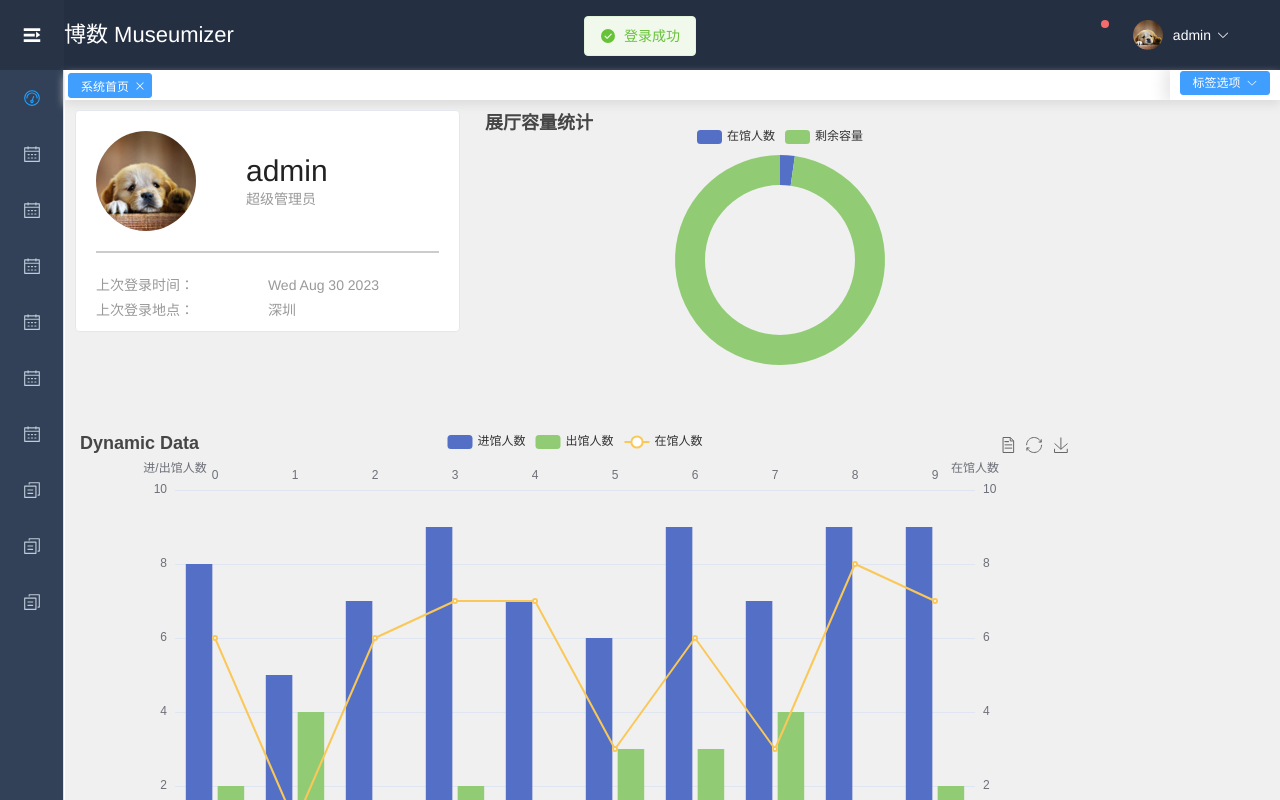
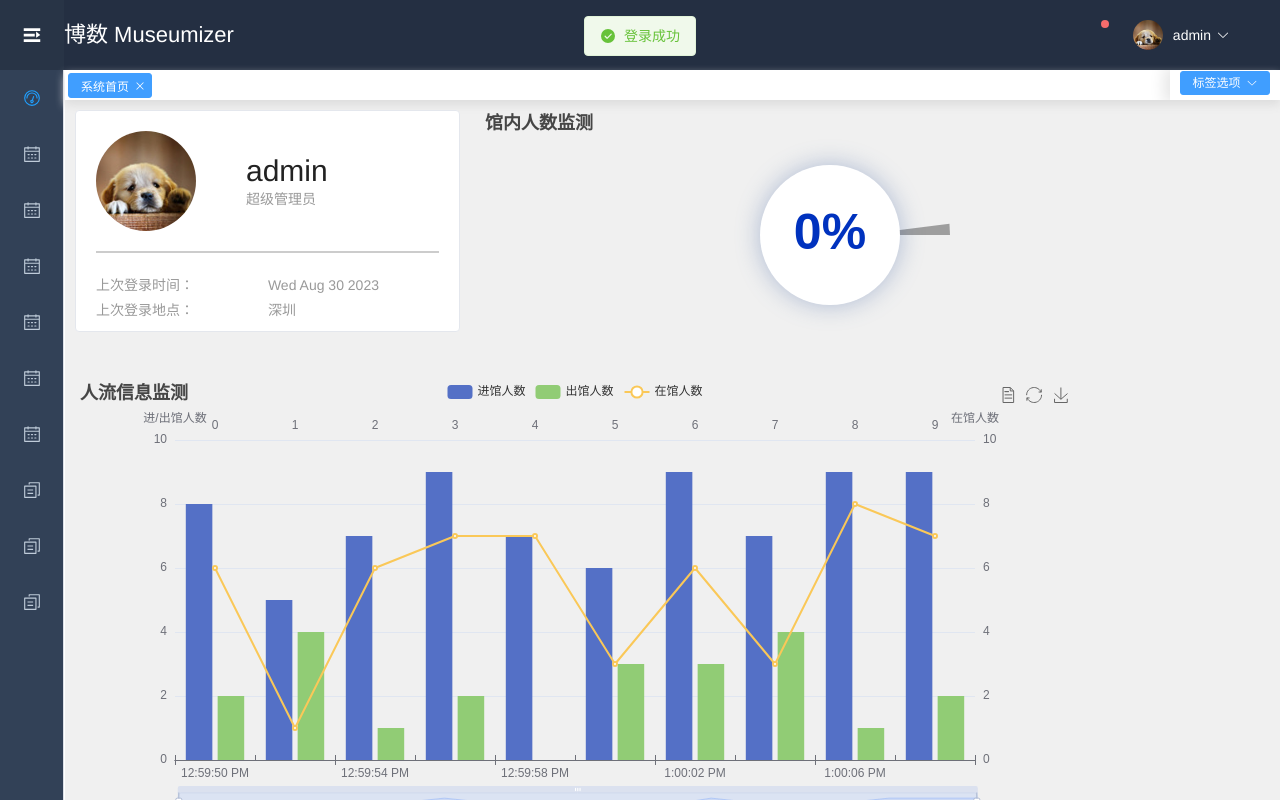
Before and after one commit to OwenXu6/pl0-compiler, a Vue app: page /#/login in a window 1280 px wide. Both pictures are taken after a click on the button "登录". Built offline with nearby package versions, Linux system fonts and the light colour scheme; a small style sheet from the web is missing; what vue3-print-nb would draw is missing.

Commit message:
mergeCollection

```diff
--- a/src/components/capacity.vue
+++ b/src/components/capacity.vue
@@ -1,71 +1,196 @@
 <template>
-    <div id="main" :style="{ width: '600px', height: '300px' }"></div>
+    <div id="main" :style="{ width: '700px', height: '250px' }"></div>
 </template>
 
 <script lang="ts">
-import { defineComponent, onMounted, PropType } from 'vue'
+import { defineComponent, onMounted} from 'vue'
 import * as echarts from 'echarts'
 
 export default defineComponent({
     props: {
         onSet: {
-            type: Number as PropType<number>,
+            type: Number,
             required: true,
         },
     },
     setup(props) {
-        const validOnSet = typeof props.onSet === 'number' ? props.onSet : 0;
-        let table_data = [
-            { value: validOnSet, name: '在馆人数' },
-            { value: 500, name: '剩余容量' },
-        ];
+        const capacity = 2500;
+        var ROOT_PATH = 'https://echarts.apache.org/examples';
+        var _panelImageURL = ROOT_PATH + '/data/asset/img/custom-gauge-panel.png';
+        var _animationDuration = 1000;
+        var _animationDurationUpdate = 1000;
+        var _animationEasingUpdate = 'quarticInOut';
+        var _valOnRadianMax = capacity;
+        var _outerRadius = 120;
+        var _innerRadius = 100;
+        var _pointerInnerRadius = 30;
+        var _insidePanelRadius = 70;
+        var _currentDataIndex = 0;
+        function renderItem(params, api) {
+            var valOnRadian = api.value(1);
+            var coords = api.coord([api.value(0), valOnRadian]);
+            var polarEndRadian = coords[3];
+            var imageStyle = {
+                image: _panelImageURL,
+                x: params.coordSys.cx - _outerRadius,
+                y: params.coordSys.cy - _outerRadius,
+                width: _outerRadius * 2,
+                height: _outerRadius * 2,
+            };
+            return {
+                type: 'group',
+                children: [
+                    {
+                        type: 'image',
+                        style: imageStyle,
+                        clipPath: {
+                            type: 'sector',
+                            shape: {
+                                cx: params.coordSys.cx,
+                                cy: params.coordSys.cy,
+                                r: _outerRadius,
+                                r0: _innerRadius,
+                                startAngle: 0,
+                                endAngle: -polarEndRadian,
+                                transition: 'endAngle',
+                                enterFrom: { endAngle: 0 }
+                            }
+                        }
+                    },
+                    {
+                        type: 'image',
+                        style: imageStyle,
+                        clipPath: {
+                            type: 'polygon',
+                            shape: {
+                                points: makePionterPoints(params, polarEndRadian)
+                            },
+                            extra: {
+                                polarEndRadian: polarEndRadian,
+                                transition: 'polarEndRadian',
+                                enterFrom: { polarEndRadian: 0 }
+                            },
+                            during: function (apiDuring) {
+                                apiDuring.setShape(
+                                    'points',
+                                    makePionterPoints(params, apiDuring.getExtra('polarEndRadian'))
+                                );
+                            }
+                        }
+                    },
+                    {
+                        type: 'circle',
+                        shape: {
+                            cx: params.coordSys.cx,
+                            cy: params.coordSys.cy,
+                            r: _insidePanelRadius
+                        },
+                        style: {
+                            fill: '#fff',
+                            shadowBlur: 25,
+                            shadowOffsetX: 0,
+                            shadowOffsetY: 0,
+                            shadowColor: 'rgba(76,107,167,0.4)'
+                        }
+                    },
+                    {
+                        type: 'text',
+                        extra: {
+                            valOnRadian: valOnRadian,
+                            transition: 'valOnRadian',
+                            enterFrom: { valOnRadian: 0 }
+                        },
+                        style: {
+                            text: makeText(valOnRadian),
+                            fontSize: 50,
+                            fontWeight: 700,
+                            x: params.coordSys.cx,
+                            y: params.coordSys.cy,
+                            fill: 'rgb(0,50,190)',
+                            align: 'center',
+                            verticalAlign: 'middle',
+                            enterFrom: { opacity: 0 }
+                        },
+                        during: function (apiDuring) {
+                            apiDuring.setStyle(
+                                'text',
+                                makeText(apiDuring.getExtra('valOnRadian'))
+                            );
+                        }
+                    }
+                ]
+            };
+        }
+        function convertToPolarPoint(renderItemParams, radius, radian) {
+            return [
+                Math.cos(radian) * radius + renderItemParams.coordSys.cx,
+                -Math.sin(radian) * radius + renderItemParams.coordSys.cy
+            ];
+        }
+        function makePionterPoints(renderItemParams, polarEndRadian) {
+            return [
+                convertToPolarPoint(renderItemParams, _outerRadius, polarEndRadian),
+                convertToPolarPoint(
+                    renderItemParams,
+                    _outerRadius,
+                    polarEndRadian + Math.PI * 0.03
+                ),
+                convertToPolarPoint(renderItemParams, _pointerInnerRadius, polarEndRadian)
+            ];
+        }
+        function makeText(valOnRadian) {
+            // Validate additive animation calc.
+            if (valOnRadian < -10) {
+                alert('illegal during val: ' + valOnRadian);
+            }
+            return ((valOnRadian / _valOnRadianMax) * 100).toFixed(0) + '%';
+        }
         const option = {
-            title: {
-                text: '展厅容量统计'
+            title:{
+                text:"馆内人数监测"
             },
-            scale: true,
-            legend: {
-                top: '5%',
-                left: 'center'
+            animationEasing: _animationEasingUpdate,
+            animationDuration: _animationDuration,
+            animationDurationUpdate: _animationDurationUpdate,
+            animationEasingUpdate: _animationEasingUpdate,
+            dataset: {
+                source: [[1, 0]]
             },
-            tooltip: {
-                trigger: 'item',
-                formatter: '{a} <br/>{b}: {c} ({d}%)'
+            tooltip: {},
+            angleAxis: {
+                type: 'value',
+                startAngle: 0,
+                show: false,
+                min: 0,
+                max: _valOnRadianMax
             },
-
+            radiusAxis: {
+                type: 'value',
+                show: false
+            },
+            polar: {},
             series: [
                 {
-                    name: '访问来源',
-                    type: 'pie',
-                    radius: ['50%', '70%'],
-                    avoidLabelOverlap: false,
-                    label: {
-                        show: false,
-                        position: 'center'
-                    },
-                    emphasis: {
-                        label: {
-                            show: true,
-                            fontSize: '30',
-                            fontWeight: 'bold'
-                        }
-                    },
-                    labelLine: {
-                        show: false
-                    },
-                    data: table_data
+                    type: 'custom',
+                    coordinateSystem: 'polar',
+                    renderItem: renderItem
                 }
             ]
         };
 
 
+
         onMounted(() => {
             let myChart = echarts.init(document.getElementById('main'));
             myChart.setOption(option);
-            setInterval(() => {
-                table_data[0].value = table_data[0].value + Math.random() * 10;
-                myChart.setOption(option);
-            }, 1000);
+            setInterval(function () {
+            var nextSource = [[1, props.onSet]];
+            myChart.setOption({
+                dataset: {
+                    source: nextSource
+                }
+            });
+        }, 3000);
             // 自适应
             window.onresize = function () {
                 myChart.resize()
--- a/src/components/dynamicChart.vue
+++ b/src/components/dynamicChart.vue
@@ -1,5 +1,5 @@
 <template>
-    <div id="myChart" :style="{ width: '1000px', height: '500px' }"></div>
+    <div id="myChart" :style="{ width: '1000px', height: '450px' }"></div>
 </template>
 
 <script lang="ts">
@@ -8,11 +8,19 @@ import { defineComponent, onMounted, getCurrentInstance, onUnmounted } from 'vue
 import * as echarts from 'echarts'
 
 export default defineComponent({
+    props: {
+        inData: {
+            type: Number,
+            required: true,
+        },
+        outData: {
+            type: Number,
+            required: true,
+        },
+    },
+    setup(props) {
+        var app: any = {};
 
-    setup() {
-        var app: any = {};
-        let inCount = 0;
-        let outCount = 0;
         const stiIn = function(){
             return 5 + Math.round(Math.random() * 5);
         }
@@ -42,7 +50,6 @@ export default defineComponent({
             let len = 10;
             while (len--) {
                 res.push(stiIn());
-                inCount += res[res.length - 1];
             }
             return res;
         })();
@@ -51,7 +58,6 @@ export default defineComponent({
             let len = 0;
             while (len < 10) {
                 res.push(stiOut());
-                outCount += res[res.length - 1];
                 len++;
             }
             return res;
@@ -69,7 +75,7 @@ export default defineComponent({
 
         const option = {
             title: {
-                text: 'Dynamic Data'
+                text: '人流信息监测',
             },
             tooltip: {
                 trigger: 'axis',
@@ -170,11 +176,9 @@ export default defineComponent({
                 let axisData = new Date().toLocaleTimeString().replace(/^\D*/, '');
 
                 data.shift();
-                data.push(stiIn());
-                inCount += data[data.length - 1];
+                data.push(props.inData);
                 data2.shift();
-                data2.push(stiOut());
-                outCount += data2[data2.length - 1];
+                data2.push(props.outData);
 
                 data3.shift();
                 data3.push((data[data.length - 1] - data2[data2.length - 1]));
--- a/src/views/dashboard.vue
+++ b/src/views/dashboard.vue
@@ -1,8 +1,8 @@
 <template>
 	<div>
-		<el-row :gutter="20">
+		<el-row gutter="20">
 			<el-col :span="8">
-				<el-card shadow="hover" class="mgb20" style="height: 220px">
+				<el-card shadow="hover" class="mgb20" style=" height: 220px">
 					<div class="user-info">
 						<el-avatar :size="100" :src="imgurl" />
 						<div class="user-info-cont">
@@ -20,9 +20,9 @@
 					</div>
 				</el-card>
 			</el-col>
-			<el-col :span="16">
-				<capacity :onSet=0></capacity>
-			</el-col>
+			<el-col :span="16"><capacity :onSet="inAndOut.onSet"></capacity></el-col>
+
+		</el-row>
 			<!-- <el-col :span="16"> -->
 				<!-- <el-row :gutter="20" class="mgb20">
 					<el-col :span="8">
@@ -91,10 +91,8 @@
 					</el-table>
 				</el-card> -->
 			<!-- </el-col> -->
-		</el-row>
-		<el-row>
-			<dynamicChart></dynamicChart>
-		</el-row>
+
+		<el-row><dynamicChart :inData="inAndOut.inData" :outData="inAndOut.outData"></dynamicChart></el-row>
 
 	</div>
 </template>
@@ -113,10 +111,22 @@ const role: string = name === 'admin' ? '超级管理员' : '普通用户';
 const inAndOut = reactive({
 	inData: 0,
 	outData: 0,
-	capacity: 2500
+	onSet:0,
 });
+let inCount = 0;
+let outCount = 0;
+const stiIn = function () {
+	return 5 + Math.round(Math.random() * 5);
+};
+const stiOut = function () {
+	return Math.round(Math.random() * 5);
+};
 
-
+setInterval(() => {
+	inAndOut.inData = stiIn();
+	inAndOut.outData = stiOut();
+	inAndOut.onSet += inAndOut.inData - inAndOut.outData;
+}, 1000);
 
 const todoList = reactive([
 	{
--- a/tsconfig.json
+++ b/tsconfig.json
@@ -4,7 +4,7 @@
     "useDefineForClassFields": true,
     "module": "ESNext",
     "moduleResolution": "Node",
-    "strict": true,
+    "strict": false,
     "jsx": "preserve",
     "sourceMap": true,
     "resolveJsonModule": true,
```
Also changed, not shown: 2 other files (tests, documents, lock files or other folders).
